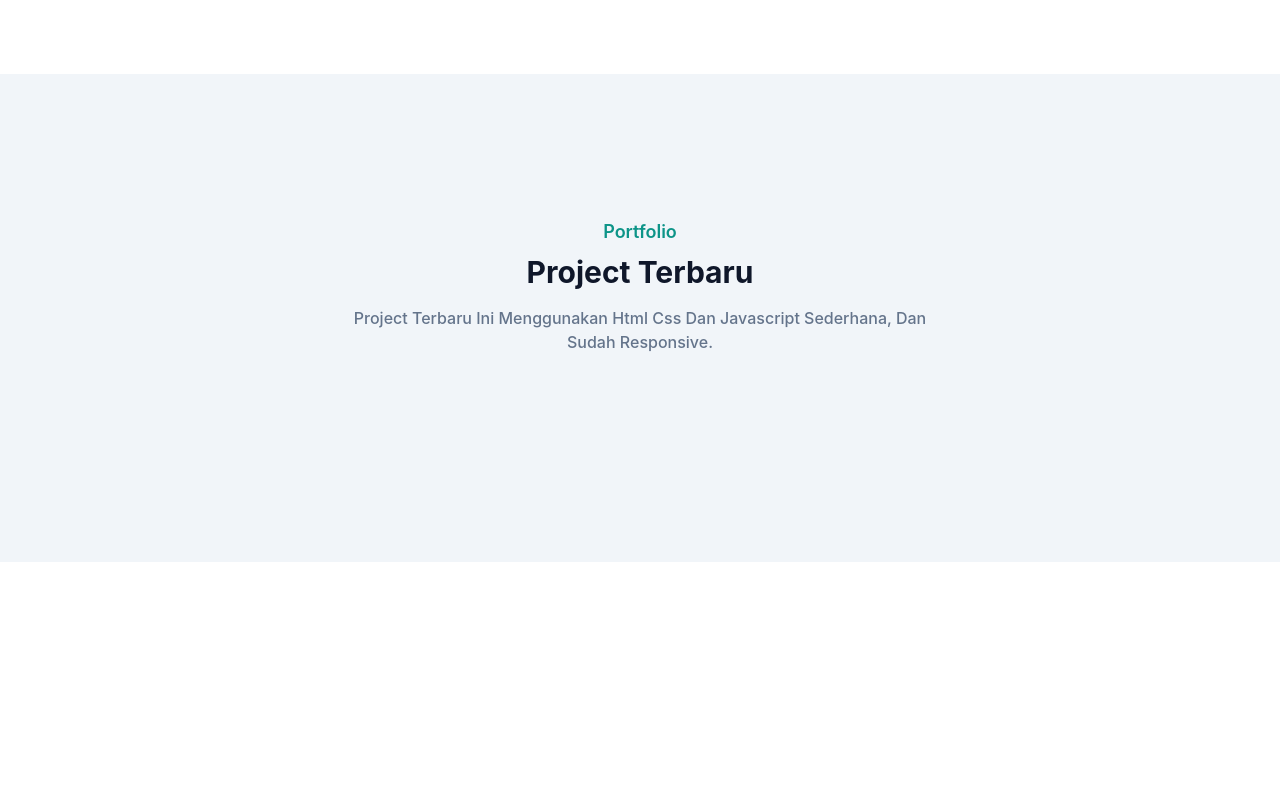
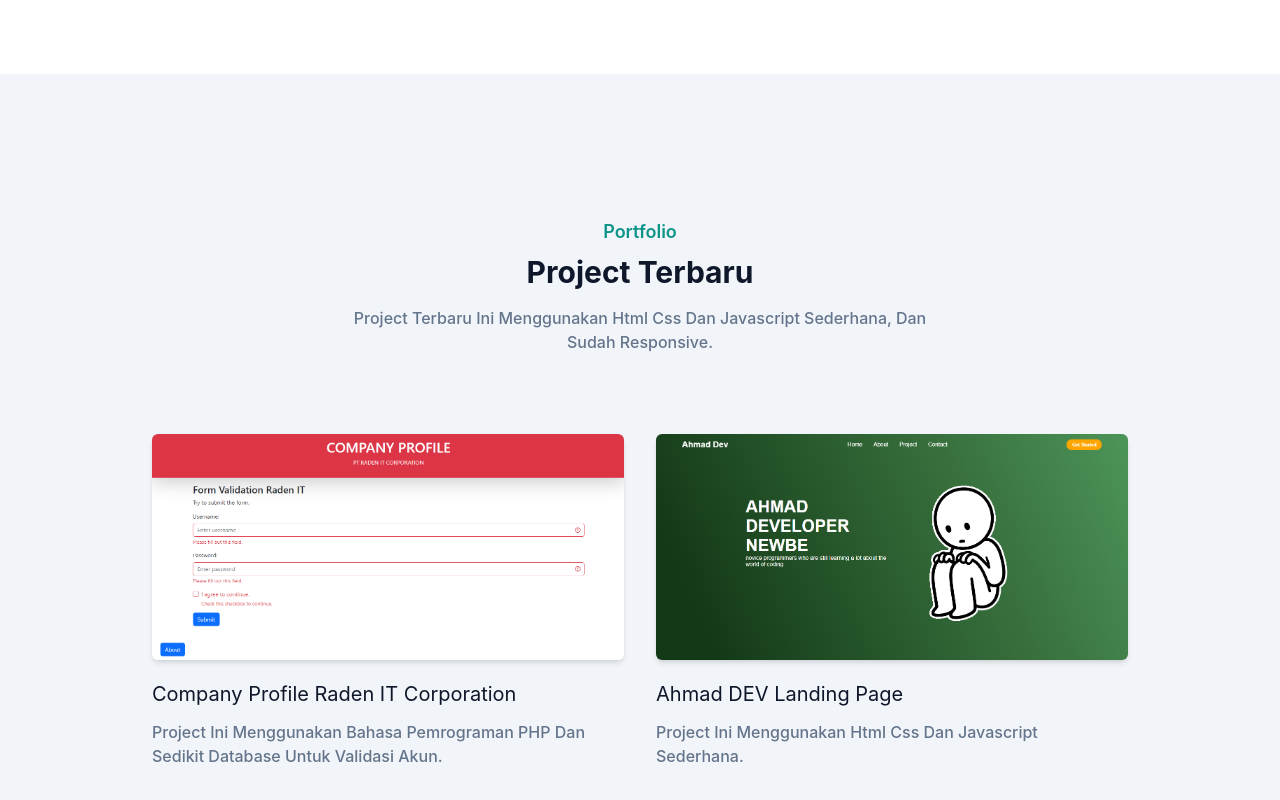
Before and after one commit to ahmadsaputra19/project-tailwind, a website: page index.html in a window 1280 px wide. Shown: the part 1110-1910 px from the top of the page. Before the commit the page ends 1672 px from the top, so only its background shows below. Drawn offline with Linux system fonts and the light colour scheme.

Commit message:
menambahkan gambar pada section portfolio

```diff
--- a/index.html
+++ b/index.html
@@ -166,11 +166,20 @@
             <p class="font-medium text-md text-secondary">Project Terbaru Ini Menggunakan Html Css Dan Javascript Sederhana, Dan Sudah Responsive.</p>
           </div>
         </div>
-        <div class="w-full px-4 flex flex-wrap justify-center">
-          <div class="mb-12 p-4">
+        <div class="w-full px-4 flex flex-wrap justify-center xl:w-10/12 xl:mx-auto">
+          <div class="mb-12 p-4 md:w-1/2">
             <div class="rounded-md shadow-md overflow-hidden">
-              <img src="" alt="">
+              <img src="src/img/portfolio/port1.png" alt="company profile" class="w-full">
             </div>
+            <h3 class="font-semibole text-xl text-dark mt-5 mb-3">Company Profile Raden IT Corporation</h3>
+            <p class="font-medium text-base text-secondary">Project Ini Menggunakan Bahasa Pemrograman PHP Dan Sedikit Database Untuk Validasi Akun.</p>
+          </div>
+          <div class="mb-12 p-4 md:w-1/2">
+            <div class="rounded-md shadow-md overflow-hidden">
+              <img src="src/img/portfolio/port2.png" alt="landing page" class="w-full">
+            </div>
+            <h3 class="font-semibole text-xl text-dark mt-5 mb-3">Ahmad DEV Landing Page</h3>
+            <p class="font-medium text-base text-secondary">Project Ini Menggunakan Html Css Dan Javascript Sederhana.</p>
           </div>
         </div>
       </div>
```
Also changed, not shown: src/output.css.
